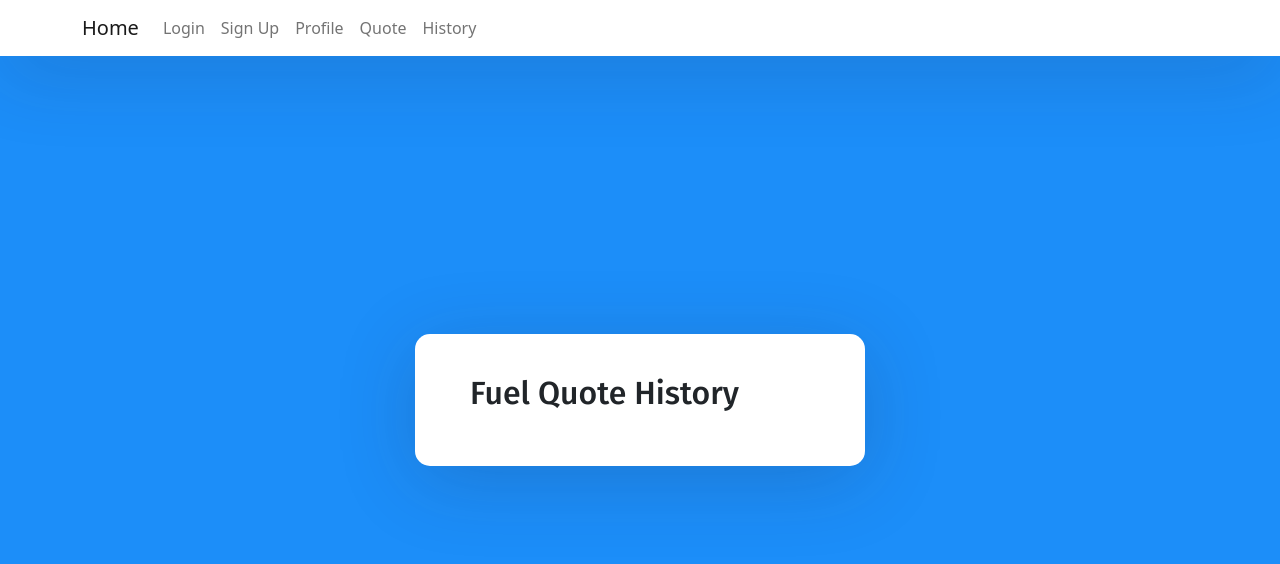
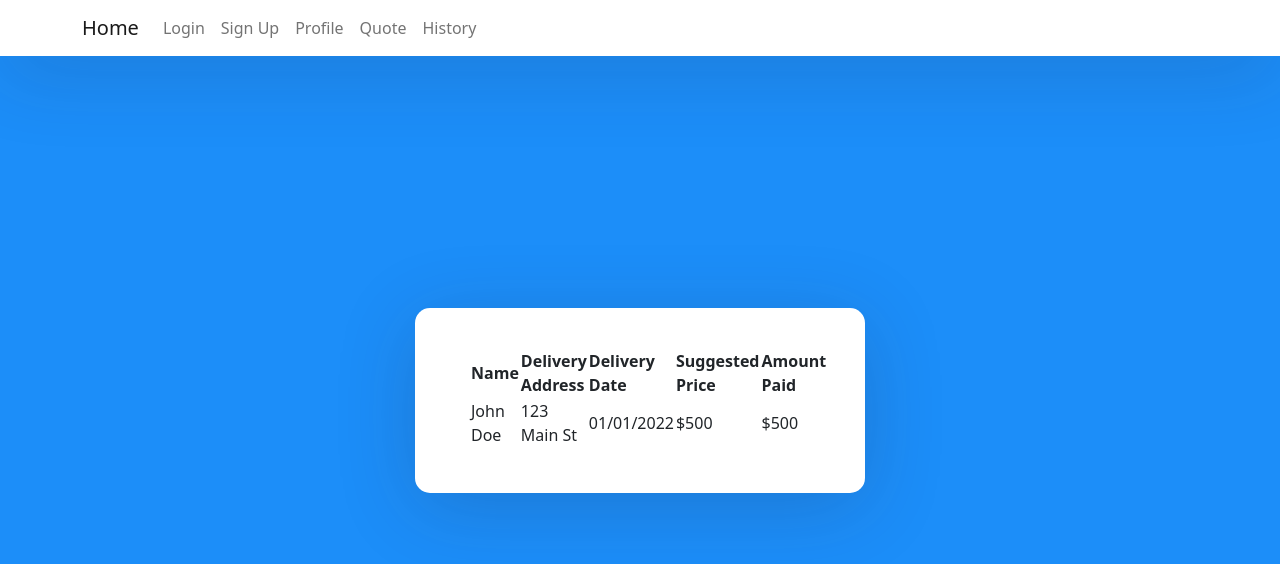
Before and after one commit to GabMoral/FuelApp, a React (Create React App) app in the folder frontend/: page /history in a window 1280 px wide. Shown: the top 564 px of the page. Built offline with nearby package versions, Linux system fonts and the light colour scheme.

Commit message:
quote history page

```diff
--- a/frontend/src/components/Fuel/history.js
+++ b/frontend/src/components/Fuel/history.js
@@ -3,7 +3,26 @@ import React, {Component} from 'react';
 export default class History extends Component {
     render() {
         return (
-            <h2>Fuel Quote History</h2>
+            <table>
+                <thead>
+                    <tr>
+                        <th>Name</th>
+                        <th>Delivery Address</th>
+                        <th>Delivery Date</th>
+                        <th>Suggested Price</th>
+                        <th>Amount Paid</th>
+                    </tr>
+                </thead>
+                <tbody>
+                    <tr>
+                        <td>John Doe</td>
+                        <td>123 Main St</td>
+                        <td>01/01/2022</td>
+                        <td>$500</td>
+                        <td>$500</td>
+                    </tr>
+                </tbody>
+            </table>
         )
     }
 }
```
